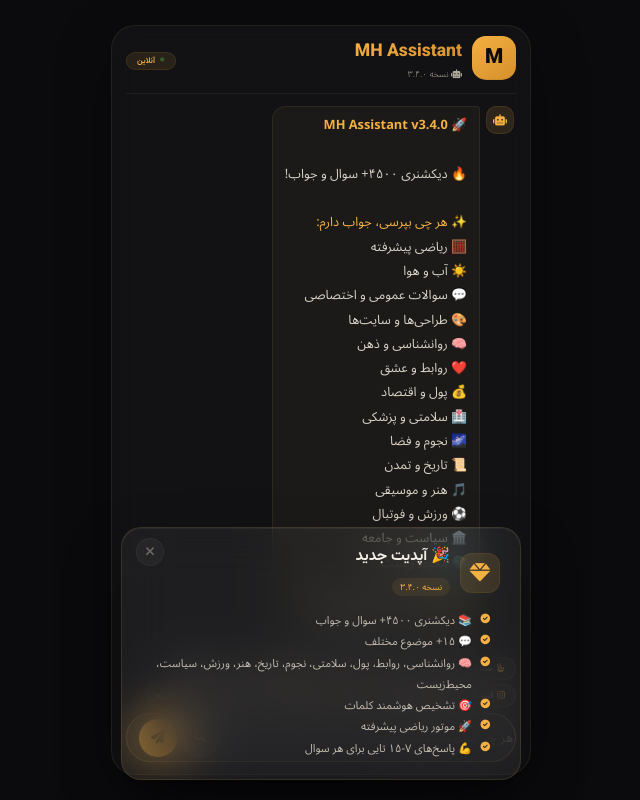
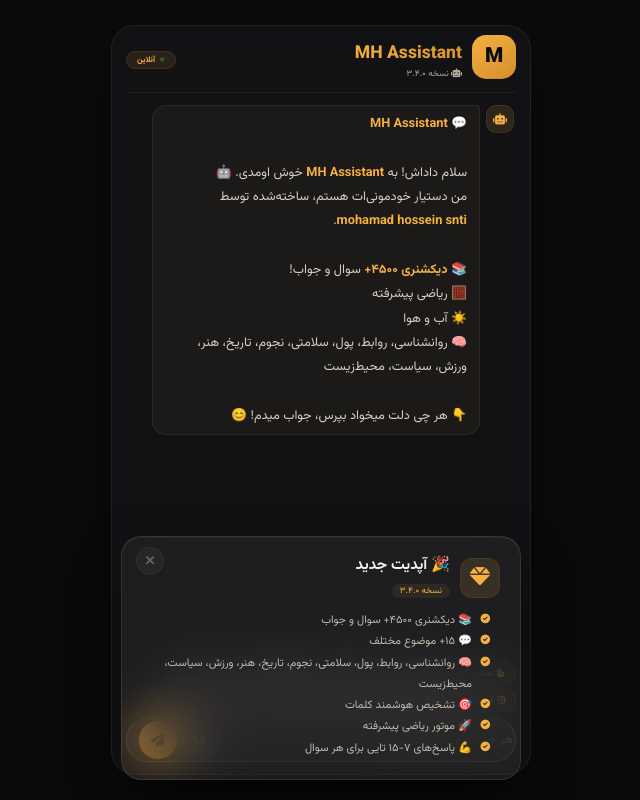
Before and after one commit to zeroxgame74-afk/MH-Assistant, a plain HTML site: page index.html in a window 1280 px wide. Shown: the whole page, without its empty margins (319-959 px from the left). Drawn offline with Linux system fonts and the light colour scheme.

Commit message:
Update index.html

```diff
--- a/index.html
+++ b/index.html
@@ -7,13 +7,13 @@
 
     <link rel="preconnect" href="https://fonts.googleapis.com">
     <link rel="preconnect" href="https://fonts.gstatic.com" crossorigin>
-    <link href="https://fonts.googleapis.com/css2?family=Noto+Sans+Arabic:wght@300;400;500;600;700&family=Vazirmatn:wght@400;600;700;800;900&display=swap" rel="stylesheet">
+    <link href="https://fonts.googleapis.com/css2?family=Vazirmatn:wght@400;600;700;800;900&display=swap" rel="stylesheet">
     <link rel="stylesheet" href="https://cdnjs.cloudflare.com/ajax/libs/font-awesome/6.0.0-beta3/css/all.min.css">
 
     <style>
         * { margin: 0; padding: 0; box-sizing: border-box; }
         html, body { height: 100%; width: 100%; overflow: hidden; background: #0b0b0e; }
-        body { display: flex; align-items: center; justify-content: center; font-family: 'Noto Sans Arabic', 'Segoe UI', sans-serif; padding: 8px; }
+        body { display: flex; align-items: center; justify-content: center; font-family: 'Vazirmatn', sans-serif; padding: 8px; }
         .chat-container {
             width: 100%; max-width: 420px; height: 100%; max-height: 750px;
             background: rgba(255,255,255,0.03); backdrop-filter: blur(12px);
@@ -35,11 +35,11 @@
         @keyframes floatLogo { 0%,100% { transform:translateY(0); } 50% { transform:translateY(-4px); } }
         .chat-title { font-family:'Vazirmatn',sans-serif; font-weight:800; font-size:1.1rem; color:#f5efe6; flex:1; }
         .chat-title .highlight { background:linear-gradient(145deg,#f5b042,#d48f2b); -webkit-background-clip:text; -webkit-text-fill-color:transparent; background-clip:text; }
-        .chat-title small { display:block; font-family:'Noto Sans Arabic',sans-serif; font-weight:300; font-size:0.55rem; color:#b0a99b; -webkit-text-fill-color:#b0a99b; }
+        .chat-title small { display:block; font-weight:400; font-size:0.55rem; color:#b0a99b; -webkit-text-fill-color:#b0a99b; }
         .chat-status {
             background:rgba(245,176,66,0.1); border:1px solid rgba(245,176,66,0.1);
             border-radius:40px; padding:2px 10px; font-size:0.5rem; color:#f5b042;
-            font-family:'Vazirmatn',sans-serif; font-weight:600; display:flex; align-items:center; gap:4px; flex-shrink:0;
+            font-family:'Vazirmatn',sans-serif; font-weight:700; display:flex; align-items:center; gap:4px; flex-shrink:0;
         }
         .chat-status i { font-size:0.4rem; color:#4caf50; animation:pulseDot 1.5s ease-in-out infinite; }
         @keyframes pulseDot { 0%,100% { opacity:1; transform:scale(1); } 50% { opacity:0.2; transform:scale(0.6); } }
@@ -55,17 +55,18 @@
             width:28px; height:28px; border-radius:10px; display:flex; align-items:center; justify-content:center;
             font-size:0.7rem; flex-shrink:0; background:rgba(255,255,255,0.04);
             border:1px solid rgba(255,215,100,0.06); color:#b0a99b;
+            font-family:'Vazirmatn',sans-serif; font-weight:400;
         }
         .message.bot .avatar { background:rgba(245,176,66,0.12); color:#f5b042; border-color:rgba(245,176,66,0.1); }
         .message.user .avatar { background:rgba(255,255,255,0.06); color:#eaeef2; }
         .message .bubble {
             max-width:85%; padding:6px 12px; border-radius:14px; font-size:0.8rem; line-height:1.9;
             word-break:break-word; background:rgba(255,255,255,0.03); border:1px solid rgba(255,215,100,0.06);
-            color:#d6d0c4;
+            color:#d6d0c4; font-family:'Vazirmatn',sans-serif; font-weight:400;
         }
         .message.bot .bubble { background:rgba(255,215,100,0.04); border-color:rgba(255,215,100,0.08); border-top-right-radius:4px; }
         .message.user .bubble { background:rgba(245,176,66,0.08); border-color:rgba(245,176,66,0.12); border-top-left-radius:4px; color:#f5efe6; }
-        .message .bubble strong { color:#f5b042; }
+        .message .bubble strong { color:#f5b042; font-weight:700; }
         .message .bubble i { color:#f5b042; margin-left:2px; }
 
         .site-card {
@@ -76,8 +77,8 @@
         .site-card .site-img { width:34px; height:34px; border-radius:6px; object-fit:cover; background:#0b0b0e; flex-shrink:0; }
         .site-card .site-info { flex:1; min-width:50px; }
         .site-card .site-info .site-name { font-family:'Vazirmatn',sans-serif; font-weight:700; color:#f5efe6; font-size:0.75rem; }
-        .site-card .site-info .site-desc { font-size:0.6rem; color:#b0a99b; }
-        .site-card .site-link { color:#f5b042; text-decoration:none; font-size:0.55rem; font-weight:600; padding:2px 10px; border:1px solid rgba(245,176,66,0.15); border-radius:40px; transition:0.3s; display:inline-flex; align-items:center; gap:3px; flex-shrink:0; }
+        .site-card .site-info .site-desc { font-size:0.6rem; color:#b0a99b; font-weight:400; font-family:'Vazirmatn',sans-serif; }
+        .site-card .site-link { color:#f5b042; text-decoration:none; font-size:0.55rem; font-weight:600; padding:2px 10px; border:1px solid rgba(245,176,66,0.15); border-radius:40px; transition:0.3s; display:inline-flex; align-items:center; gap:3px; flex-shrink:0; font-family:'Vazirmatn',sans-serif; }
         .site-card .site-link:hover { background:rgba(245,176,66,0.08); border-color:#f5b042; }
 
         .design-mini {
@@ -86,17 +87,17 @@
             display:flex; align-items:center; gap:6px; flex-wrap:wrap;
         }
         .design-mini .d-icon { font-size:0.9rem; color:#f5b042; }
-        .design-mini .d-name { font-family:'Vazirmatn',sans-serif; font-weight:600; color:#f5efe6; font-size:0.7rem; }
-        .design-mini .d-desc { font-size:0.55rem; color:#b0a99b; }
+        .design-mini .d-name { font-family:'Vazirmatn',sans-serif; font-weight:700; color:#f5efe6; font-size:0.7rem; }
+        .design-mini .d-desc { font-size:0.55rem; color:#b0a99b; font-weight:400; font-family:'Vazirmatn',sans-serif; }
         .design-mini .d-link {
             color:#f5b042; text-decoration:none; font-size:0.55rem; font-weight:600;
             padding:2px 8px; border:1px solid rgba(245,176,66,0.15); border-radius:40px;
-            transition:0.3s; display:inline-flex; align-items:center; gap:3px;
+            transition:0.3s; display:inline-flex; align-items:center; gap:3px; font-family:'Vazirmatn',sans-serif;
         }
         .design-mini .d-link:hover { background:rgba(245,176,66,0.08); border-color:#f5b042; }
 
         .social-links { display:flex; gap:4px; margin-top:4px; flex-wrap:wrap; }
-        .social-links a { color:#f5b042; text-decoration:none; background:rgba(255,215,100,0.05); padding:2px 10px; border-radius:40px; border:1px solid rgba(255,215,100,0.1); font-size:0.6rem; display:inline-flex; align-items:center; gap:3px; }
+        .social-links a { color:#f5b042; text-decoration:none; background:rgba(255,215,100,0.05); padding:2px 10px; border-radius:40px; border:1px solid rgba(255,215,100,0.1); font-size:0.6rem; display:inline-flex; align-items:center; gap:3px; font-family:'Vazirmatn',sans-serif; font-weight:400; }
         .social-links a:hover { background:rgba(245,176,66,0.1); }
 
         .quick-replies {
@@ -117,12 +118,13 @@
             padding:2px 2px 2px 12px; transition:0.3s; flex-shrink:0;
         }
         .input-area:focus-within { border-color:rgba(245,176,66,0.25); background:rgba(255,255,255,0.04); }
-        .input-area input { flex:1; background:transparent; border:none; color:#eaeef2; font-family:'Noto Sans Arabic',sans-serif; font-size:0.8rem; padding:8px 0; outline:none; min-width:0; }
+        .input-area input { flex:1; background:transparent; border:none; color:#eaeef2; font-family:'Vazirmatn',sans-serif; font-weight:400; font-size:0.8rem; padding:8px 0; outline:none; min-width:0; }
         .input-area input::placeholder { color:#5f5a50; }
         .input-area .btn-send {
             background:linear-gradient(145deg,#f5b042,#d48f2b); border:none; color:#0b0b0e;
             width:38px; height:38px; border-radius:50%; font-size:0.9rem;
             cursor:pointer; transition:0.3s; display:flex; align-items:center; justify-content:center; flex-shrink:0;
+            font-family:'Vazirmatn',sans-serif; font-weight:400;
         }
         .input-area .btn-send:hover { transform:scale(1.05); }
         .input-area .btn-send:active { transform:scale(0.93); }
@@ -130,11 +132,12 @@
             background:rgba(255,255,255,0.05); border:1px solid rgba(255,215,100,0.1);
             color:#b0a99b; width:38px; height:38px; border-radius:50%; font-size:0.8rem;
             cursor:pointer; transition:0.3s; display:flex; align-items:center; justify-content:center; flex-shrink:0;
+            font-family:'Vazirmatn',sans-serif; font-weight:400;
         }
         .input-area .btn-search:hover { background:rgba(255,215,100,0.08); border-color:rgba(255,215,100,0.2); color:#f5b042; transform:scale(1.05); }
         .input-area .btn-search:active { transform:scale(0.93); }
 
-        .typing-indicator { display:none; padding:3px 10px; background:rgba(255,215,100,0.04); border:1px solid rgba(255,215,100,0.06); border-radius:40px; color:#b0a99b; font-size:0.6rem; align-self:flex-start; margin-bottom:3px; flex-shrink:0; }
+        .typing-indicator { display:none; padding:3px 10px; background:rgba(255,215,100,0.04); border:1px solid rgba(255,215,100,0.06); border-radius:40px; color:#b0a99b; font-size:0.6rem; align-self:flex-start; margin-bottom:3px; flex-shrink:0; font-family:'Vazirmatn',sans-serif; font-weight:400; }
         .typing-indicator i { color:#f5b042; animation:pulseIcon 1s ease-in-out infinite; }
         @keyframes pulseIcon { 0%,100% { transform:scale(1); } 50% { transform:scale(1.2); } }
         .typing-indicator.show { display:inline-flex; align-items:center; gap:4px; }
@@ -154,12 +157,12 @@
         .notification .notif-header .icon-box { width:40px; height:40px; background:rgba(245,176,66,0.12); border-radius:12px; display:flex; align-items:center; justify-content:center; border:1px solid rgba(245,176,66,0.08); }
         .notification .notif-header .icon-box i { font-size:1.3rem; color:#f5b042; }
         .notification .notif-header .title-group h3 { font-family:'Vazirmatn',sans-serif; font-weight:700; font-size:0.95rem; color:#f5efe6; margin:0; }
-        .notification .notif-header .title-group .version { font-size:0.55rem; color:#f5b042; background:rgba(245,176,66,0.08); padding:0px 8px; border-radius:40px; display:inline-block; }
-        .notification .notif-body { font-family:'Noto Sans Arabic',sans-serif; font-size:0.75rem; color:#c0b9ad; line-height:1.9; padding-right:4px; }
+        .notification .notif-header .title-group .version { font-size:0.55rem; color:#f5b042; background:rgba(245,176,66,0.08); padding:0px 8px; border-radius:40px; display:inline-block; font-family:'Vazirmatn',sans-serif; font-weight:400; }
+        .notification .notif-body { font-family:'Vazirmatn',sans-serif; font-weight:400; font-size:0.75rem; color:#c0b9ad; line-height:1.9; padding-right:4px; }
         .notification .notif-body ul { list-style:none; padding-right:6px; margin:4px 0; }
-        .notification .notif-body ul li { padding-right:18px; position:relative; font-size:0.7rem; }
+        .notification .notif-body ul li { padding-right:18px; position:relative; font-size:0.7rem; font-weight:400; }
         .notification .notif-body ul li i { position:absolute; right:0; top:4px; color:#f5b042; font-size:0.6rem; }
-        .notification .notif-close { position:absolute; top:10px; left:14px; background:rgba(255,255,255,0.04); border:1px solid rgba(255,255,255,0.04); color:#6f6a60; width:28px; height:28px; border-radius:50%; font-size:0.8rem; cursor:pointer; transition:0.3s; display:flex; align-items:center; justify-content:center; }
+        .notification .notif-close { position:absolute; top:10px; left:14px; background:rgba(255,255,255,0.04); border:1px solid rgba(255,255,255,0.04); color:#6f6a60; width:28px; height:28px; border-radius:50%; font-size:0.8rem; cursor:pointer; transition:0.3s; display:flex; align-items:center; justify-content:center; font-family:'Vazirmatn',sans-serif; font-weight:400; }
         .notification .notif-close:hover { color:#f5efe6; background:rgba(255,255,255,0.06); transform:rotate(90deg); }
 
         @media (max-width:380px) {
@@ -193,29 +196,18 @@
             <div class="message bot">
                 <div class="avatar"><i class="fas fa-robot"></i></div>
                 <div class="bubble">
-                    🚀 <strong>MH Assistant v3.4.0</strong><br><br>
-                    🔥 دیکشنری ۴۵۰۰+ سوال و جواب!<br><br>
-                    <span style="color:#f5b042;">✨ هر چی بپرسی، جواب دارم:</span><br>
+                    <strong style="color:#f5b042;">💬 MH Assistant</strong><br><br>
+                    سلام داداش! به <strong>MH Assistant</strong> خوش اومدی. 🤖<br>
+                    من دستیار خودمونی‌ات هستم، ساخته‌شده توسط <strong>mohamad hossein snti</strong>.<br><br>
+                    📚 <strong>دیکشنری ۴۵۰۰+</strong> سوال و جواب!<br>
                     🧮 ریاضی پیشرفته<br>
                     ☀️ آب و هوا<br>
-                    💬 سوالات عمومی و اختصاصی<br>
-                    🎨 طراحی‌ها و سایت‌ها<br>
-                    🧠 روانشناسی و ذهن<br>
-                    ❤️ روابط و عشق<br>
-                    💰 پول و اقتصاد<br>
-                    🏥 سلامتی و پزشکی<br>
-                    🌌 نجوم و فضا<br>
-                    📜 تاریخ و تمدن<br>
-                    🎵 هنر و موسیقی<br>
-                    ⚽ ورزش و فوتبال<br>
-                    🏛️ سیاست و جامعه<br>
-                    🌍 محیط زیست<br><br>
-                    👇 هر چی دلت میخواد بپرس!
+                    🧠 روانشناسی، روابط، پول، سلامتی، نجوم، تاریخ، هنر، ورزش، سیاست، محیط‌زیست<br><br>
+                    👇 هر چی دلت میخواد بپرس، جواب میدم! 😊
                 </div>
             </div>
         </div>
 
-        <!-- فقط همون دکمه‌های قبلی، هیچ چیز اضافه! -->
         <div class="quick-replies">
             <button onclick="askQuestion('سلام')"><i class="fas fa-hand-peace"></i> سلام</button>
             <button onclick="askQuestion('کی هستی؟')"><i class="fas fa-question"></i> کی هستی؟</button>
@@ -1722,4 +1714,4 @@
     </script>
 
 </body>
-</html>
+    </html>
```
